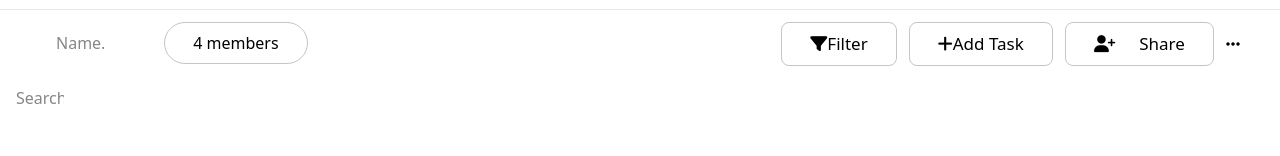
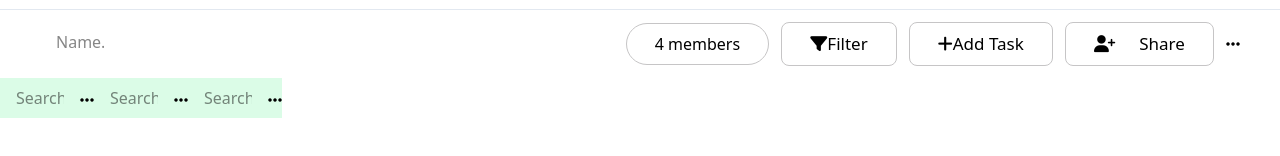
Before and after one commit to bolutej/Nexus-Taskbar, a website: page dashboard.html in a window 1280 px wide. Shown: the part 64-220 px from the top of the page. Drawn offline with Linux system fonts and the light colour scheme; a web font is replaced by a local one.

Commit message:
second navbar change

```diff
--- a/dashboard.html
+++ b/dashboard.html
@@ -43,9 +43,10 @@
     <section class="flex justify-between gap-4 px-7 py-3 sm:px-10 bg-white/30 ">
       <div>
         <input type="text" placeholder="Name..." class="px-4 py-2 w-20 hover:bg-slate-200 opacity-95" />
-        <button class="border border-[#c6c5c6] px-7 py-2 rounded-4xl ml-10 ">4 members</button>
+
       </div>
             <div>
+              <button class="border border-[#c6c5c6] px-7 py-2 rounded-4xl mr-2">4 members</button>
                 <button class="border border-[#c6c5c6] px-7 py-2 rounded-lg mr-2 text-[17px]"><i class="fa-solid fa-filter"></i>Filter</button>
                 <button class="border border-[#c6c5c6] px-7 py-2 rounded-lg mr-2 text-[17px]"><i class="fa-solid fa-plus"></i>Add Task</button>
                 <button class="border border-[#c6c5c6] px-7 py-2 rounded-lg mr-2 text-[17px]"><i class="fa-solid fa-user-plus pr-6"></i>Share</button>
@@ -53,12 +54,19 @@
             </div>
       </section>
     </div>
-    <section>
-      <div>
-        <input type="text" placeholder="Search..." class="px-4 py-2 w-20 hover:bg-slate-200 opacity-95" />
+    <section class="flex">
+      <div class="flex bg-green-100">
+        <input type="text" placeholder="Search..." class="px-4 py-2 w-20 opacity-95" />
+        <i class="fa-solid fa-ellipsis pt-3.5"></i>
       </div>
-      <div></div>
-      <div></div>
+      <div class="flex bg-green-100">
+        <input type="text" placeholder="Search..." class="px-4 py-2 w-20 opacity-95" />
+        <i class="fa-solid fa-ellipsis pt-3.5"></i>
+      </div>
+      <div class="flex bg-green-100">
+        <input type="text" placeholder="Search..." class="px-4 py-2 w-20 opacity-95" />
+        <i class="fa-solid fa-ellipsis pt-3.5"></i>
+      </div>
     </section>
     </main>
   </body>
```
Also changed, not shown: src/output.css.
